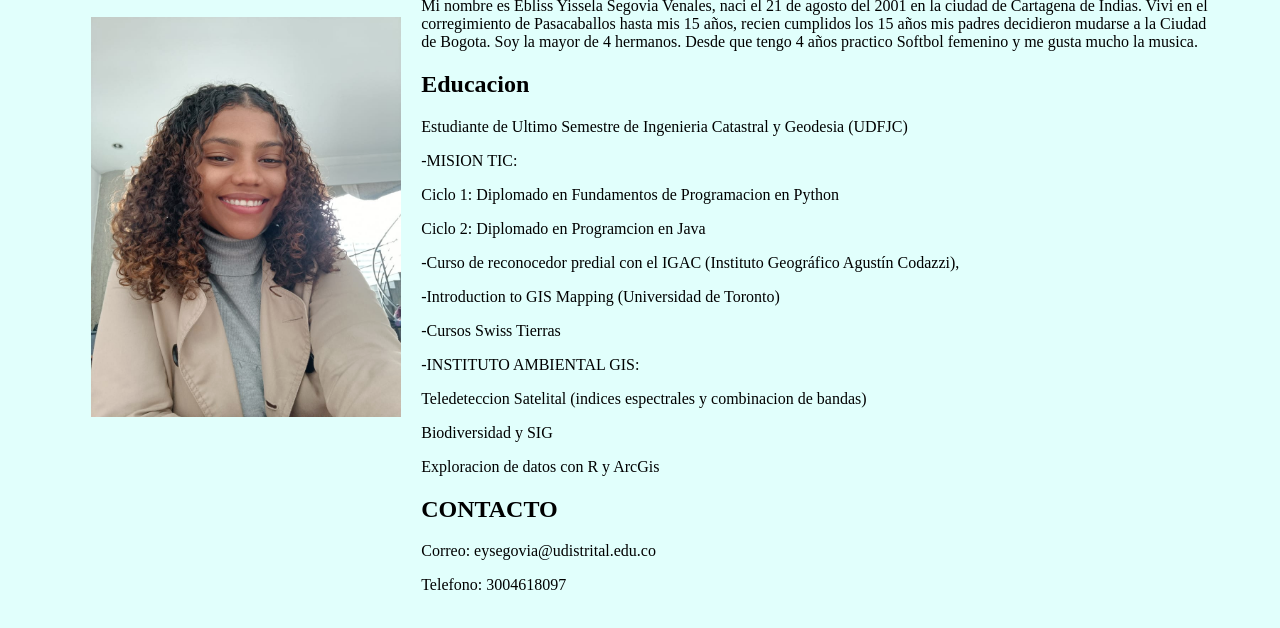
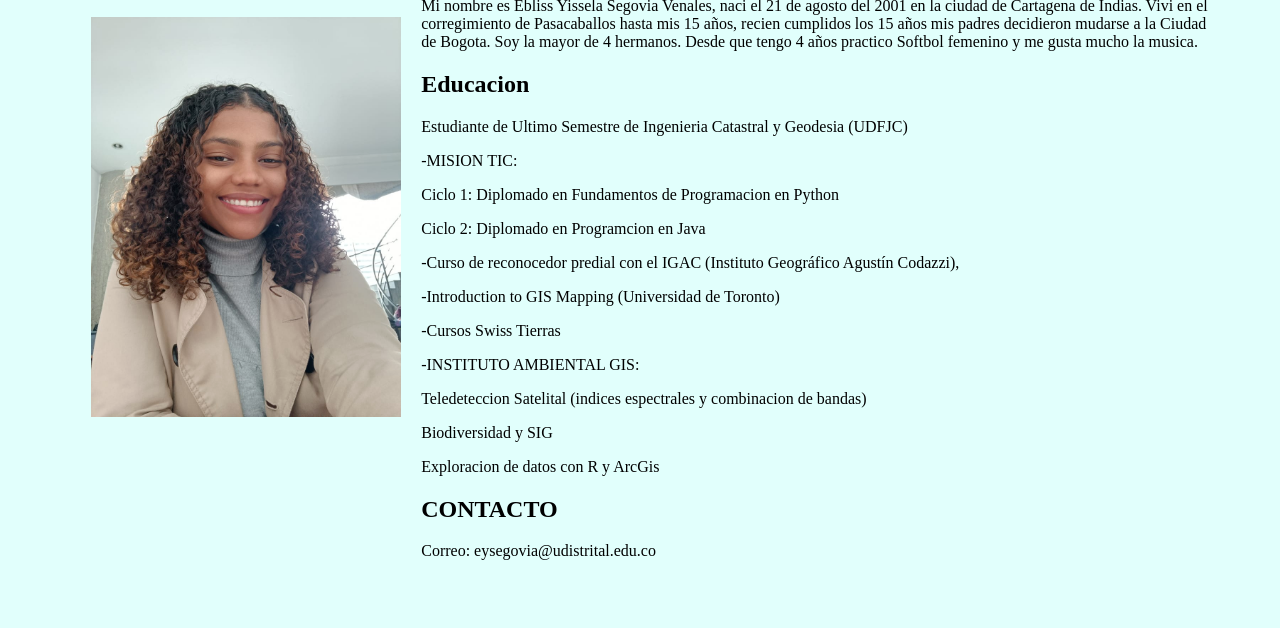
Before and after one commit to EblissYisse/Mi-Biografia-Personal, a plain HTML site: page index.html in a window 1280 px wide. Shown: the part 80-708 px from the top of the page. Drawn offline with Linux system fonts and the light colour scheme.

Commit message:
Versionfinal

```diff
--- a/index.html
+++ b/index.html
@@ -30,7 +30,7 @@
                 <p>Exploracion de datos con R y ArcGis</p>
                 <h1>CONTACTO</h1>
                 <p>Correo: eysegovia@udistrital.edu.co</p>
-                <p>Telefono: 3004618097</p>
+
             </section>
         </div>
     </body>
```
